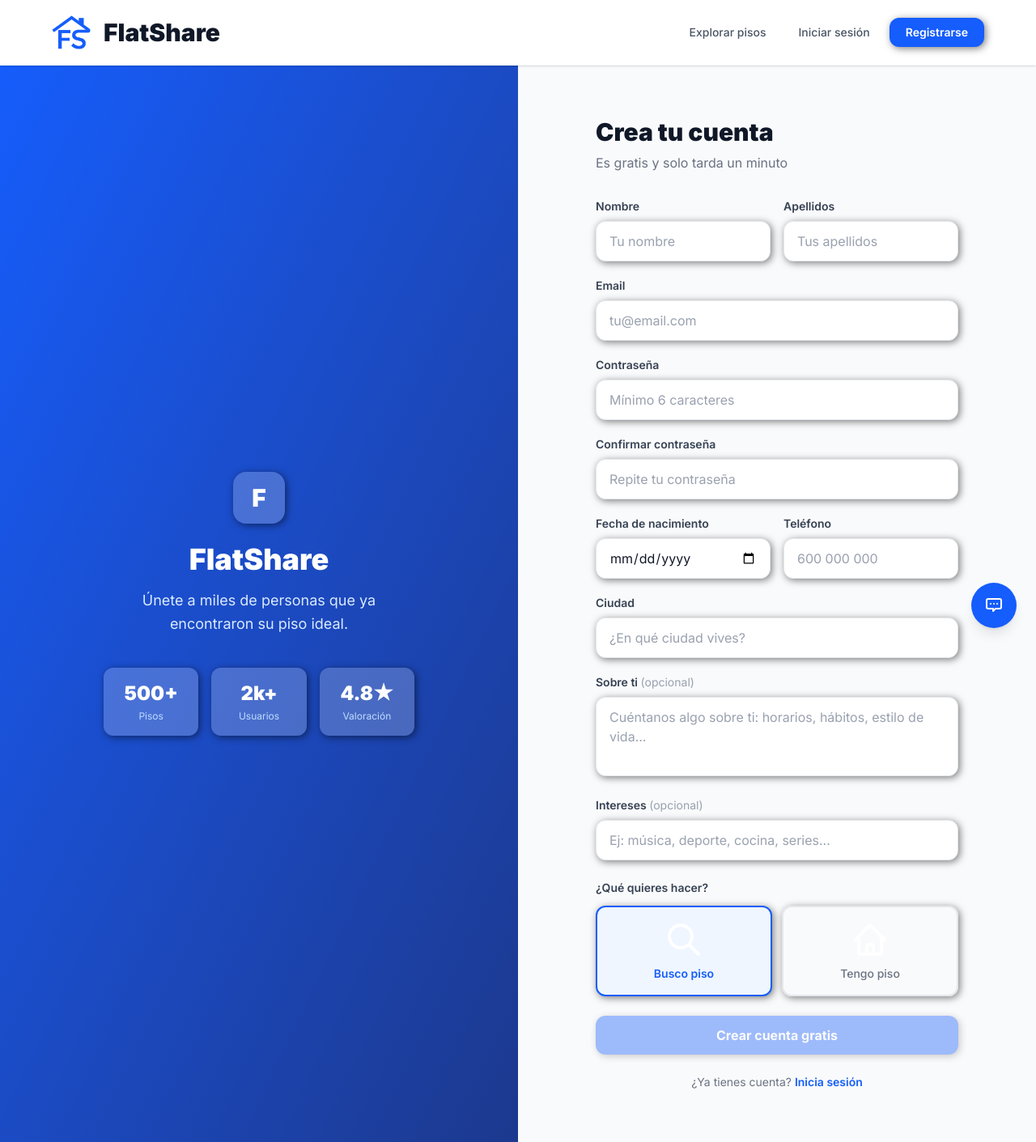
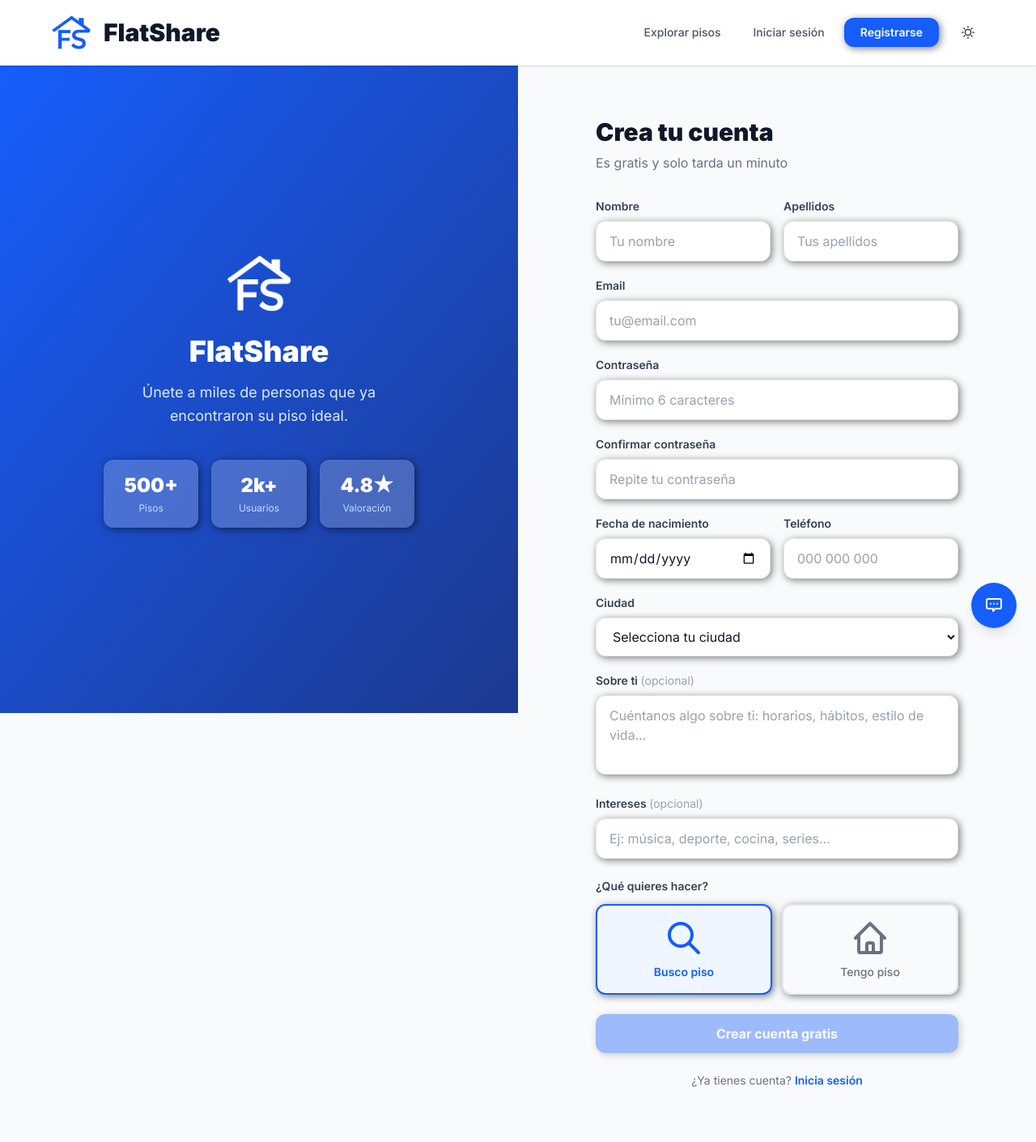
Before and after one commit to khalilahlam/FlatShare, an Angular app in the folder flatsharecliente/: page /register in a window 1280 px wide. Shown: the whole page at 81% size. Built offline with nearby package versions, Linux system fonts and the light colour scheme.

Commit message:
modificar select ciudad

```diff
--- a/flatsharecliente/src/app/components/login/login.html
+++ b/flatsharecliente/src/app/components/login/login.html
@@ -4,8 +4,8 @@
   <div class="hidden lg:flex w-1/2 bg-gradient-to-br from-blue-600 to-blue-900 flex-col justify-center items-center p-12 text-white">
     <div class="max-w-sm text-center">
     <div class="flex justify-center mb-6">
-  <img src="assets/logo.png" alt="Logo FlatShare" class="w-20 h-20 object-contain" />
-</div>
+      <img src="assets/logo.png" alt="Logo FlatShare" class="w-20 h-20 object-contain" />
+    </div>
       <h1 class="text-4xl font-black mb-4">FlatShare</h1>
       <p class="text-blue-100 text-lg leading-relaxed">
         Encuentra tu piso ideal y conecta con compañeros afines a ti.
--- a/flatsharecliente/src/app/components/navbar/navbar.html
+++ b/flatsharecliente/src/app/components/navbar/navbar.html
@@ -68,6 +68,19 @@
         <a routerLink="/register" class="bg-blue-600 text-white px-5 py-2 rounded-xl font-semibold hover:bg-blue-700 transition-all text-sm shadow-sm shadow-blue-200">
           Registrarse
         </a>
+
+        <!-- Botón modo claro/oscuro cuando no está logueado -->
+        <button (click)="toggleDarkMode()" class="p-3 rounded-lg dark:text-gray-400 hover:bg-blue-50 ml-2" title="Cambiar modo claro/oscuro">
+          @if (!isDarkMode) {
+            <svg xmlns="http://www.w3.org/2000/svg" width="16" height="16" fill="currentColor" class="bi bi-sun" viewBox="0 0 16 16" >
+              <path d="M8 11a3 3 0 1 1 0-6 3 3 0 0 1 0 6m0 1a4 4 0 1 0 0-8 4 4 0 0 0 0 8M8 0a.5.5 0 0 1 .5.5v2a.5.5 0 0 1-1 0v-2A.5.5 0 0 1 8 0m0 13a.5.5 0 0 1 .5.5v2a.5.5 0 0 1-1 0v-2A.5.5 0 0 1 8 13m8-5a.5.5 0 0 1-.5.5h-2a.5.5 0 0 1 0-1h2a.5.5 0 0 1 .5.5M3 8a.5.5 0 0 1-.5.5h-2a.5.5 0 0 1 0-1h2A.5.5 0 0 1 3 8m10.657-5.657a.5.5 0 0 1 0 .707l-1.414 1.415a.5.5 0 1 1-.707-.708l1.414-1.414a.5.5 0 0 1 .707 0m-9.193 9.193a.5.5 0 0 1 0 .707L3.05 13.657a.5.5 0 0 1-.707-.707l1.414-1.414a.5.5 0 0 1 .707 0m9.193 2.121a.5.5 0 0 1-.707 0l-1.414-1.414a.5.5 0 0 1 .707-.707l1.414 1.414a.5.5 0 0 1 0 .707M4.464 4.465a.5.5 0 0 1-.707 0L2.343 3.05a.5.5 0 1 1 .707-.707l1.414 1.414a.5.5 0 0 1 0 .708"/>
+            </svg>
+          } @else {
+            <svg xmlns="http://www.w3.org/2000/svg" width="16" height="16" fill="currentColor" class="bi bi-moon" viewBox="0 0 16 16" >
+              <path d="M6 .278a.77.77 0 0 1 .08.858 7.2 7.2 0 0 0-.878 3.46c0 4.021 3.278 7.277 7.318 7.277q.792-.001 1.533-.16a.79.79 0 0 1 .81.316.73.73 0 0 1-.031.893A8.35 8.35 0 0 1 8.344 16C3.734 16 0 12.286 0 7.71 0 4.266 2.114 1.312 5.124.06A.75.75 0 0 1 6 .278M4.858 1.311A7.27 7.27 0 0 0 1.025 7.71c0 4.02 3.279 7.276 7.319 7.276a7.32 7.32 0 0 0 5.205-2.162q-.506.063-1.029.063c-4.61 0-8.343-3.714-8.343-8.29 0-1.167.242-2.278.681-3.286"/>
+            </svg>
+          }
+        </button>
       }
     </div>
   </div>
--- a/flatsharecliente/src/app/components/piso-list/piso-list.html
+++ b/flatsharecliente/src/app/components/piso-list/piso-list.html
@@ -76,10 +76,10 @@
       @if(filteredPisos().length === 0) {
       <div class="text-center py-20 text-gray-400">
         <svg class="w-16 h-16 mx-auto mb-4 text-gray-300" fill="none" stroke="currentColor" viewBox="0 0 24 24">
-          <path stroke-linecap="round" stroke-linejoin="round" stroke-width="1.5"
-            d="M3 9.75L12 3l9 6.75V21a1 1 0 01-1 1H4a1 1 0 01-1-1V9.75z" />
-          <path stroke-linecap="round" stroke-linejoin="round" stroke-width="1.5" d="M9 22V12h6v10" />
+          <path stroke-linecap="round" stroke-linejoin="round" stroke-width="2"
+            d="M3 12l2-2m0 0l7-7 7 7M5 10v10a1 1 0 001 1h3m10-11l2 2m-2-2v10a1 1 0 01-1 1h-3m-6 0a1 1 0 001-1v-4a1 1 0 011-1h2a1 1 0 011 1v4a1 1 0 001 1m-6 0h6" />
         </svg>
+
         <p class="text-xl font-semibold">No hay pisos disponibles</p>
         <p class="text-sm mt-2">Prueba con otros filtros</p>
       </div>
--- a/flatsharecliente/src/app/components/register/register.html
+++ b/flatsharecliente/src/app/components/register/register.html
@@ -1,11 +1,11 @@
 <div class="min-h-screen bg-gray-50 flex">
 
   <!-- Panel izquierdo -->
-  <div class="hidden lg:flex w-1/2 bg-gradient-to-br from-blue-600 to-blue-900 flex-col justify-center items-center p-12 text-white">
+  <div class="hidden lg:flex w-1/2 bg-gradient-to-br from-blue-600 to-blue-900 flex-col justify-center items-center p-12 text-white sticky top-0 h-screen">
     <div class="max-w-sm text-center">
-      <div class="w-16 h-16 bg-white/20 rounded-2xl flex items-center justify-center mx-auto mb-6">
-        <span class="text-white font-black text-3xl">F</span>
-      </div>
+      <div class="flex justify-center mb-6">
+      <img src="assets/logo.png" alt="Logo FlatShare" class="w-20 h-20 object-contain" />
+    </div>
       <h1 class="text-4xl font-black mb-4">FlatShare</h1>
       <p class="text-blue-100 text-lg leading-relaxed">
         Únete a miles de personas que ya encontraron su piso ideal.
@@ -77,7 +77,7 @@
           </div>
           <div>
             <label class="block text-sm font-semibold text-gray-700 mb-2">Teléfono</label>
-            <input type="tel" formControlName="telefono" placeholder="600 000 000"
+            <input type="tel" formControlName="telefono" placeholder="000 000 000"
               class="w-full border border-gray-200 rounded-xl px-4 py-3 text-gray-900 placeholder-gray-400 focus:outline-none focus:ring-2 focus:ring-blue-500 bg-white transition-all" />
           </div>
         </div>
@@ -85,8 +85,13 @@
         <!-- Ciudad -->
         <div class="mb-5">
           <label class="block text-sm font-semibold text-gray-700 mb-2">Ciudad</label>
-          <input formControlName="ciudad" placeholder="¿En qué ciudad vives?"
-            class="w-full border border-gray-200 rounded-xl px-4 py-3 text-gray-900 placeholder-gray-400 focus:outline-none focus:ring-2 focus:ring-blue-500 bg-white transition-all" />
+          <select formControlName="ciudad"
+            class="w-full border border-gray-200 rounded-xl px-4 py-3 text-gray-900 focus:outline-none focus:ring-2 focus:ring-blue-500 bg-white transition-all">
+            <option value="" disabled hidden>Selecciona tu ciudad</option>
+            @for (ciudad of ciudadesDisponibles; track ciudad) {
+              <option [value]="ciudad">{{ ciudad }}</option>
+            }
+          </select>
         </div>
 
         <!-- Descripción -->
@@ -112,7 +117,7 @@
               [class]="form.get('propietario')?.value === false ?
                 'border-2 border-blue-600 bg-blue-50 text-blue-600 rounded-xl p-4 text-sm font-semibold transition-all' :
                 'border-2 border-gray-200 rounded-xl p-4 text-sm font-medium text-gray-500 hover:border-gray-300 transition-all'">
-              <svg class="w-12 h-12 text-white mx-auto mb-2" fill="none" stroke="currentColor" viewBox="0 0 24 24">
+              <svg class="w-12 h-12 mx-auto mb-2" fill="none" stroke="currentColor" viewBox="0 0 24 24">
                 <path stroke-linecap="round" stroke-linejoin="round" stroke-width="2" d="M21 21l-6-6m2-5a7 7 0 11-14 0 7 7 0 0114 0z"/>
               </svg>
               Busco piso
@@ -122,7 +127,7 @@
               [class]="form.get('propietario')?.value === true ?
                 'border-2 border-blue-600 bg-blue-50 text-blue-600 rounded-xl p-4 text-sm font-semibold transition-all' :
                 'border-2 border-gray-200 rounded-xl p-4 text-sm font-medium text-gray-500 hover:border-gray-300 transition-all'">
-              <svg class="w-12 h-12 text-white mx-auto mb-2" fill="none" stroke="currentColor" viewBox="0 0 24 24">
+              <svg class="w-12 h-12 mx-auto mb-2" fill="none" stroke="currentColor" viewBox="0 0 24 24">
                 <path stroke-linecap="round" stroke-linejoin="round" stroke-width="2" d="M3 12l2-2m0 0l7-7 7 7M5 10v10a1 1 0 001 1h3m10-11l2 2m-2-2v10a1 1 0 01-1 1h-3m-6 0a1 1 0 001-1v-4a1 1 0 011-1h2a1 1 0 011 1v4a1 1 0 001 1m-6 0h6"/>
               </svg>
               Tengo piso
--- a/flatsharecliente/src/app/components/register/register.ts
+++ b/flatsharecliente/src/app/components/register/register.ts
@@ -1,4 +1,5 @@
 import { Component, inject } from '@angular/core';
+import { CIUDADES_ESPANA } from '../../constants/ciudades';
 import { FormBuilder, ReactiveFormsModule, Validators } from '@angular/forms';
 import { Router, RouterModule } from '@angular/router';
 import { AuthService } from '../../services/auth';
@@ -9,6 +10,7 @@ import { AuthService } from '../../services/auth';
   templateUrl: './register.html',
 })
 export class Register {
+  readonly ciudadesDisponibles = [...CIUDADES_ESPANA];
   private fb = inject(FormBuilder);
   private auth = inject(AuthService);
   private router = inject(Router);
--- a/flatsharecliente/src/app/components/welcome/welcome.html
+++ b/flatsharecliente/src/app/components/welcome/welcome.html
@@ -29,8 +29,11 @@
             placeholder="Precio máx."
             class="w-40 px-4 py-2 text-gray-700 text-sm focus:outline-none rounded-xl border border-gray-100" />
           <a routerLink="/pisos" [queryParams]="getBusquedaQueryParams()"
-            class="bg-blue-600 text-white px-6 py-2 rounded-xl font-semibold text-sm hover:bg-blue-700 transition-all">
-            Buscar
+            class="bg-blue-600 text-white px-6 py-2 rounded-xl font-semibold text-sm hover:bg-blue-700 transition-all flex items-center justify-center">
+            <svg xmlns="http://www.w3.org/2000/svg" class="w-4.5 h-4.5 mr-2" fill="none" viewBox="0 0 24 24" stroke="currentColor">
+              <path stroke-linecap="round" stroke-linejoin="round" stroke-width="2" d="M21 21l-4.35-4.35M10.5 18a7.5 7.5 0 100-15 7.5 7.5 0 000 15z"/>
+            </svg>
+            <span>Buscar</span>
           </a>
         </div>
         <div class="flex gap-3 flex-wrap">
@@ -179,8 +182,14 @@
                 <span style="display:inline-block;vertical-align:middle;"> {{ piso.metros }}m²</span></span>
               </div>
               <a [routerLink]="['/pisos', piso.id]"
-                class="block text-center bg-blue-600 text-white py-2.5 rounded-xl text-sm font-semibold hover:bg-blue-700 transition-all">
-                Ver piso
+                class="block bg-blue-600 text-white py-2.5 rounded-xl text-sm font-semibold hover:bg-blue-700 transition-all flex items-center justify-center">
+                <svg class="w-4.5 h-4.5 mr-2" fill="none" stroke="currentColor" viewBox="0 0 24 24">
+                  <path stroke-linecap="round" stroke-linejoin="round" stroke-width="2"
+                    d="M15 12a3 3 0 11-6 0 3 3 0 016 0z" />
+                  <path stroke-linecap="round" stroke-linejoin="round" stroke-width="2"
+                    d="M2.458 12C3.732 7.943 7.523 5 12 5c4.478 0 8.268 2.943 9.542 7-1.274 4.057-5.064 7-9.542 7-4.477 0-8.268-2.943-9.542-7z" />
+                </svg>
+                <span>Ver piso</span>
               </a>
             </div>
           </div>
```
Also changed, not shown: flatsharecliente/src/app/components/profile/profile.html (+35 -13 lines).
